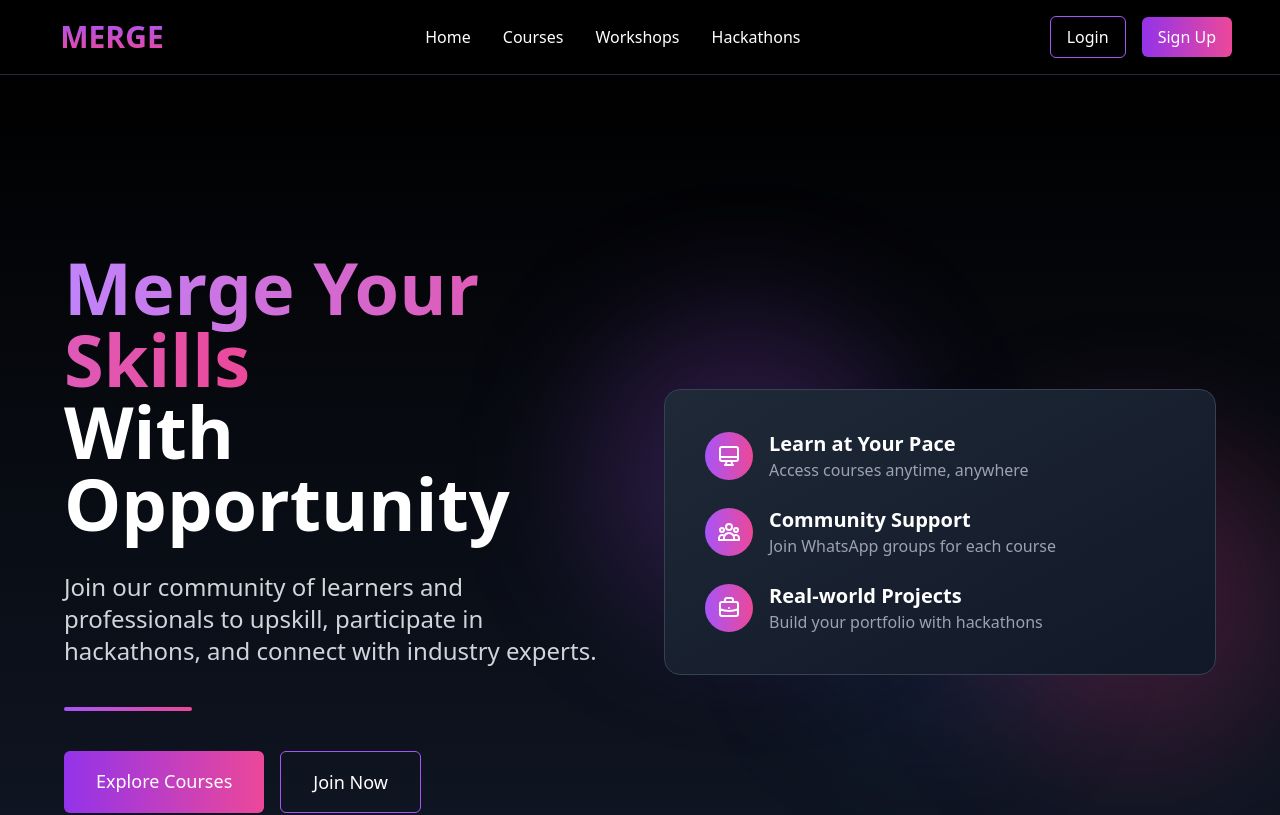
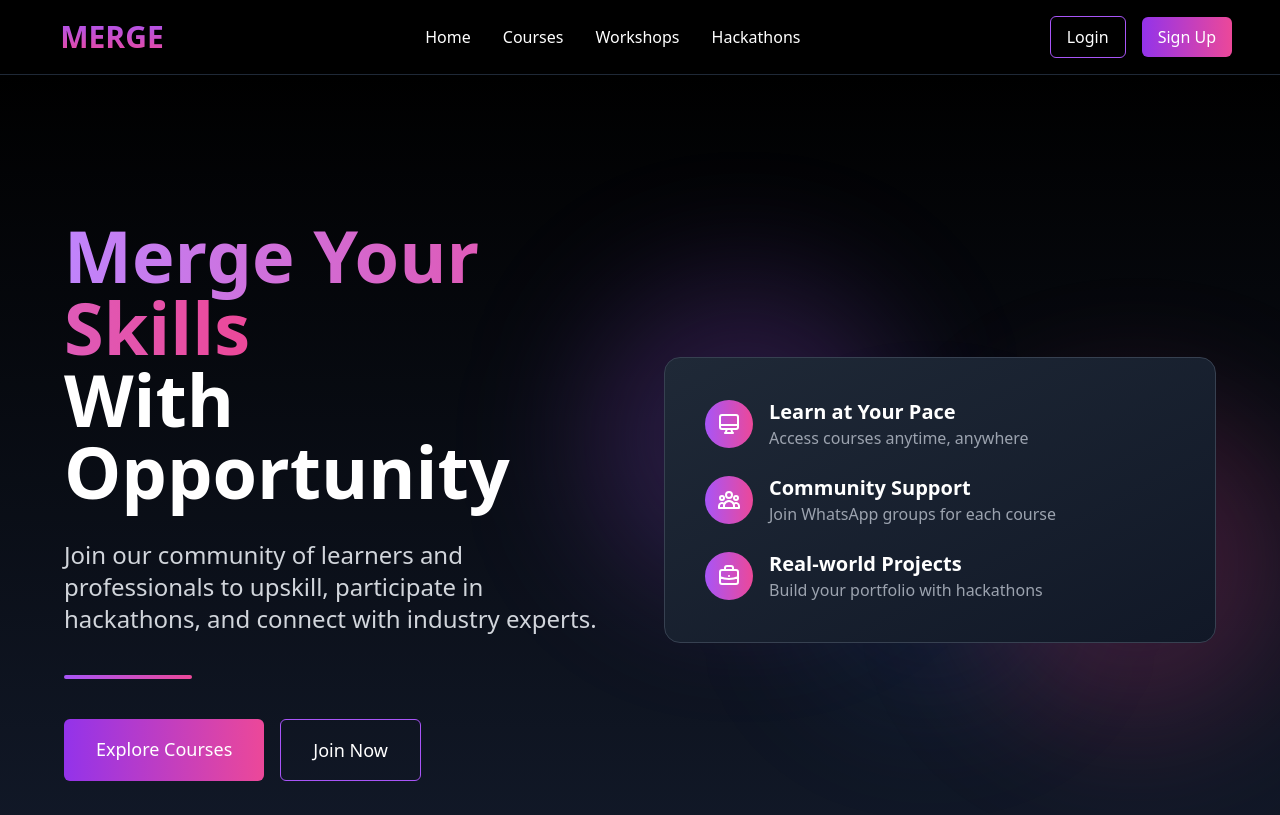
Before and after one commit to BitHiveTechnologies/Merge-Website, a Next.js app: page / in a window 1280 px wide. Shown: the top 815 px of the page. Built offline with nearby package versions, Linux system fonts and the light colour scheme.

Commit message:
reduce a bit padding from the top

```diff
--- a/app/page.tsx
+++ b/app/page.tsx
@@ -237,7 +237,7 @@ export default function Page() {
 
             {/* Hero Section */}
             <section
-                className="py-36 px-6 md:px-12 bg-gradient-to-b from-black to-gray-900 h-[861px]"
+                className="py-28 px-6 md:px-12 bg-gradient-to-b from-black to-gray-900 h-[750px]"
                 data-oid="zn2v:g7"
             >
                 <div
```
